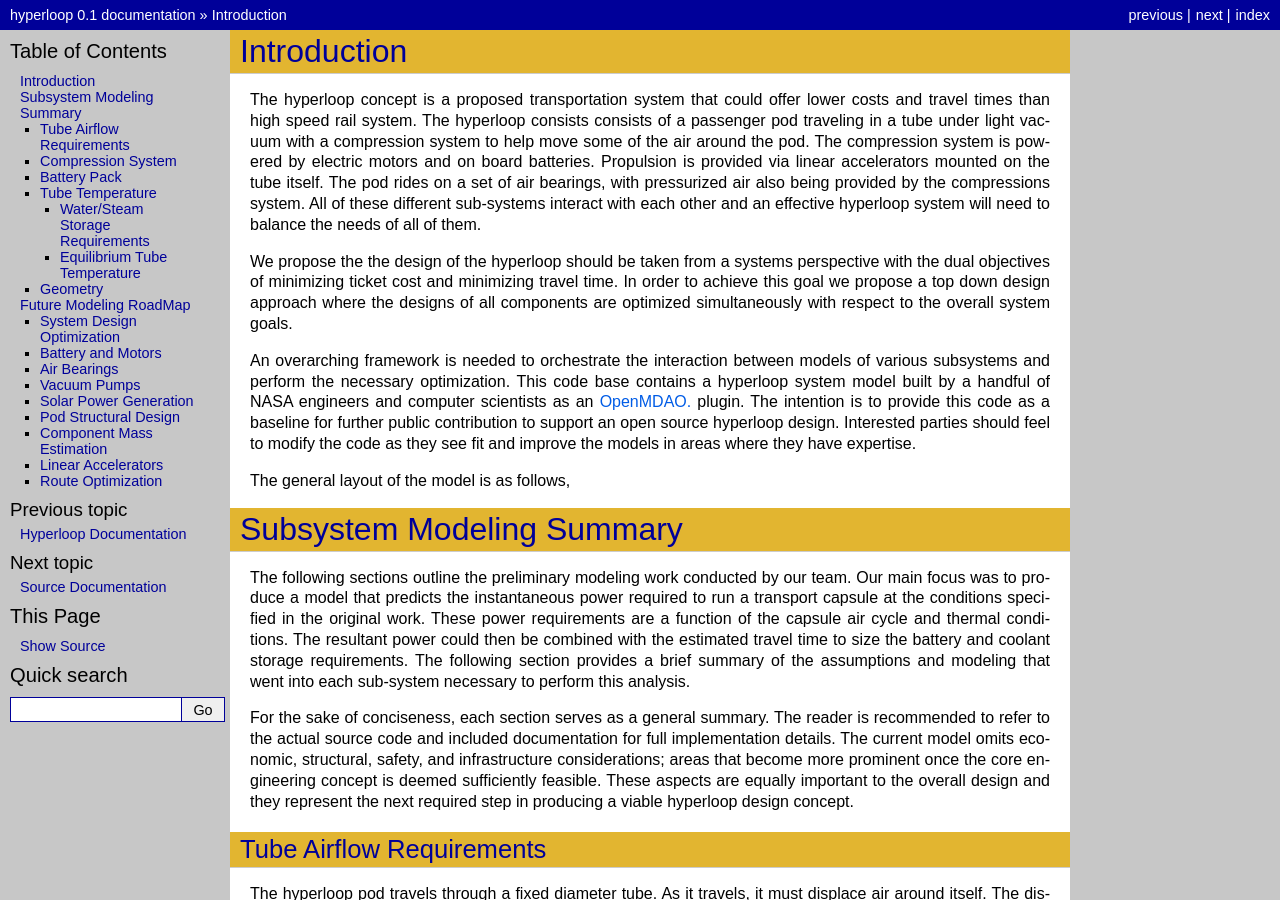
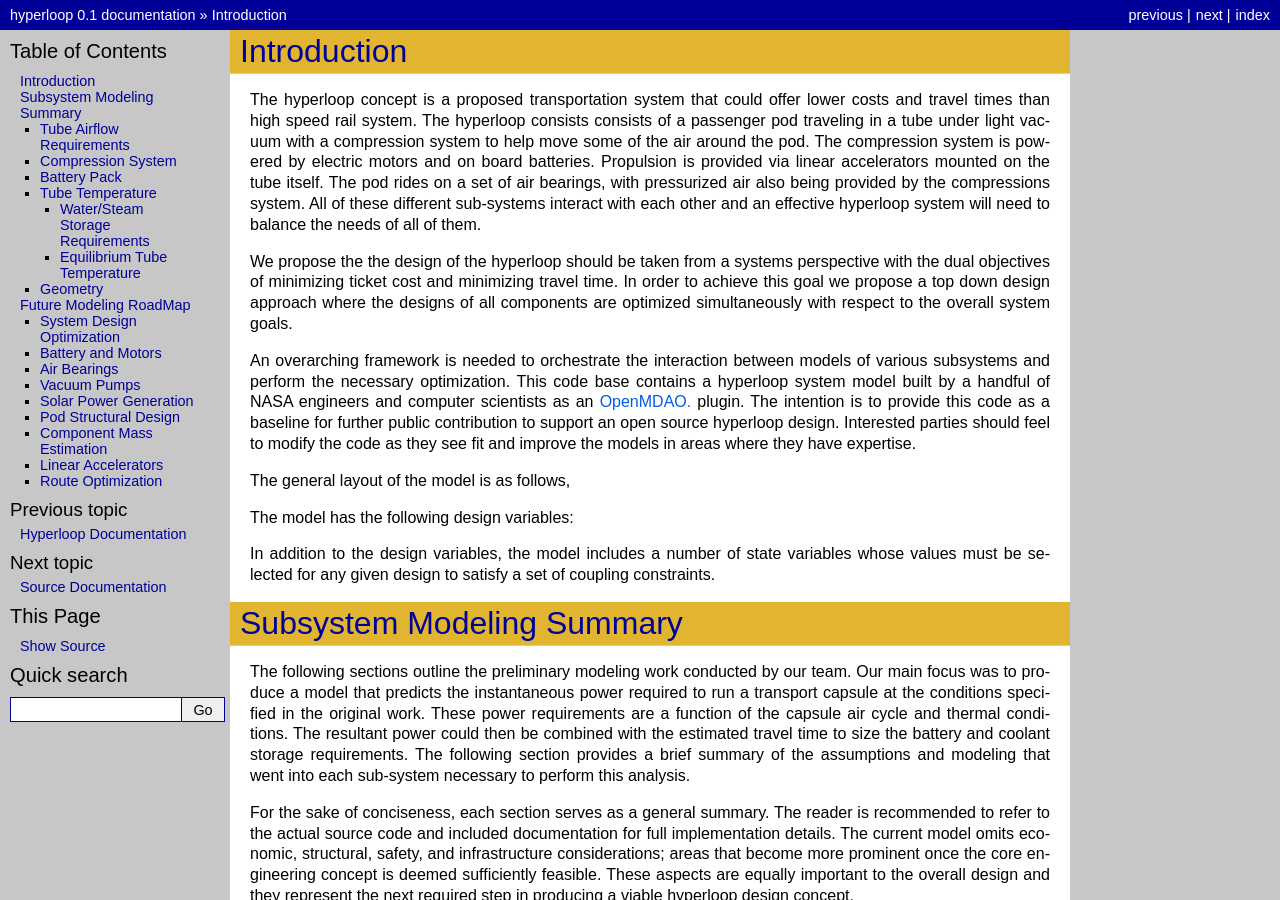
Before and after one commit to JustinSGray/Hyperloop, a Sphinx documentation site: the page built from docs/usage.rst, in a window 1280 px wide and 900 px high. Built offline with Sphinx 7.4.7, drawn with Linux system fonts in a browser that asks for light colours.

Commit message:
re-did introduction again

```diff
--- a/docs/usage.rst
+++ b/docs/usage.rst
@@ -28,7 +28,10 @@ to modify the code as they see fit and improve the models in areas where they ha
 The general layout of the model is as follows,
 
 
+The model has the following design variables:
 
+In addition to the design variables, the model includes a number of state variables whose
+values must be selected for any given design to satisfy a set of coupling constraints.
 
 
 ===================
```
